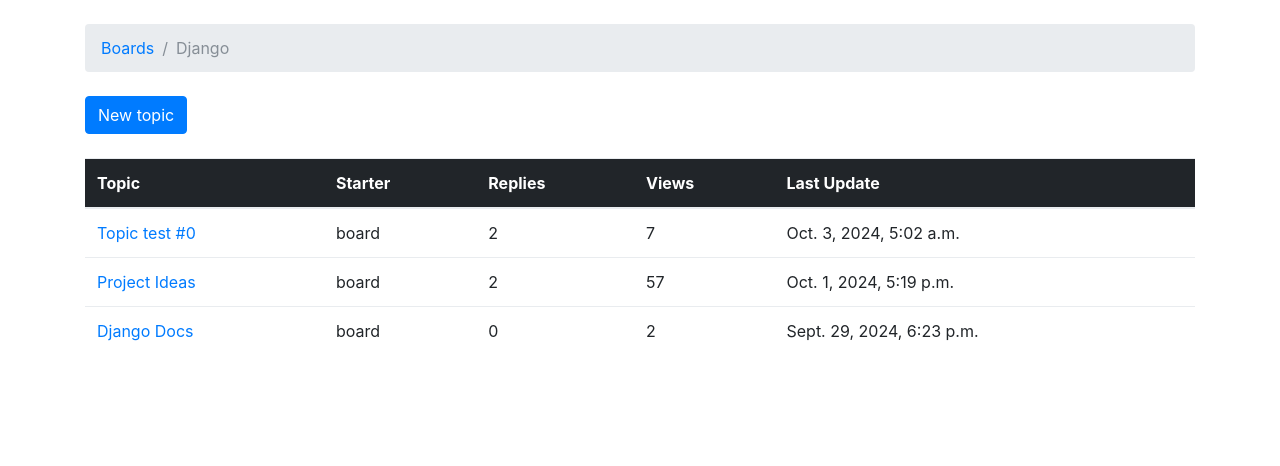
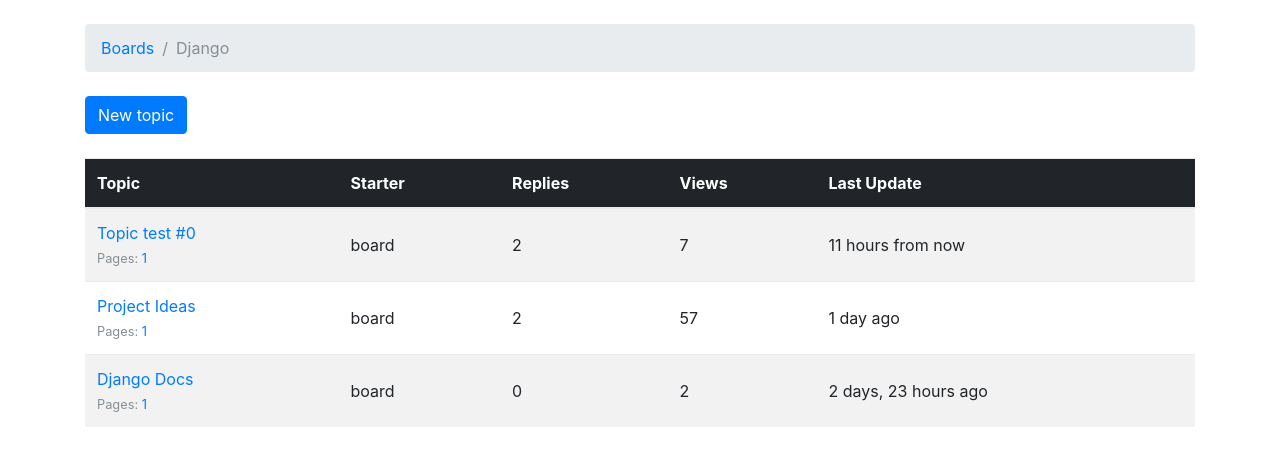
Before and after one commit to Ashish-Pandey62/TopicTalk, a Django app: page /boards/3/ in a window 1280 px wide. Shown: the part 56-522 px from the top of the page. Run offline with Django 4.2, Linux system fonts and the light colour scheme; data comes from the database, SQL or seed files in the repository; both versions use the stored data as it was after the commit; some libraries are stand-ins or nearby versions.

Commit message:
p6.2 almost all set

```diff
--- a/forum_prj/accounts/urls.py
+++ b/forum_prj/accounts/urls.py
@@ -32,4 +32,6 @@
     ),
     path('password/', auth_views.PasswordChangeView.as_view(template_name='accounts/password_change.html'), name='password_change'),
     path('password/done/', auth_views.PasswordChangeDoneView.as_view(template_name='accounts/password_change_done.html'), name='password_change_done'),
+    path('profile/', accounts_views.UserUpdateView.as_view(), name='my_account'),
+
 ]
--- a/forum_prj/boards/models.py
+++ b/forum_prj/boards/models.py
@@ -1,7 +1,9 @@
 from django.db import models
 from django.contrib.auth.models import User
 from django.utils.text import Truncator
-
+from django.utils.html import mark_safe
+from markdown import markdown
+import math
 
 class Board(models.Model):
     name = models.CharField(max_length=30, unique=True)
@@ -27,6 +29,22 @@
     def __str__(self):
         return self.subject
 
+    def get_page_count(self):
+        count = self.posts.count()
+        pages = count / 20
+        return math.ceil(pages)
+
+    def has_many_pages(self, count=None):
+        if count is None:
+            count = self.get_page_count()
+        return count > 6
+
+    def get_page_range(self):
+        count = self.get_page_count()
+        if self.has_many_pages(count):
+            return range(1, 5)
+        return range(1, count + 1)
+
 
 class Post(models.Model):
     message = models.TextField(max_length=4000)
@@ -39,3 +57,6 @@
     def __str__(self):
         truncated_message = Truncator(self.message)
         return truncated_message.chars(30)
+
+    def get_message_as_markdown(self):
+        return mark_safe(markdown(self.message, safe_mode='escape'))
--- a/forum_prj/boards/templates/boards/reply_topic.html
+++ b/forum_prj/boards/templates/boards/reply_topic.html
@@ -30,7 +30,7 @@
             <small class="text-muted">{{ post.created_at }}</small>
           </div>
         </div>
-        {{ post.message }}
+        {{ post.get_message_as_markdown }}
       </div>
     </div>
   {% endfor %}
--- a/forum_prj/boards/templates/boards/topic_posts.html
+++ b/forum_prj/boards/templates/boards/topic_posts.html
@@ -46,7 +46,7 @@
             </div>
           </div>
         </div>
-        {{ post.message }}
+        {{ post.get_message_as_markdown }}
       </div>
     </div>
   </div>
--- a/forum_prj/boards/templates/boards/topics.html
+++ b/forum_prj/boards/templates/boards/topics.html
@@ -1,20 +1,14 @@
 {% extends 'boards/base.html' %}
+ {% load humanize %} {% block title %} {{
+board.name }} - {{ block.super }} {% endblock %} {% block breadcrumb %}
+<li class="breadcrumb-item"><a href="{% url 'home' %}">Boards</a></li>
+<li class="breadcrumb-item active">{{ board.name }}</li>
+{% endblock %} {% block content %}
+<div class="mb-4">
+  <a href="{% url 'new_topic' board.pk %}" class="btn btn-primary">New topic</a>
+</div>
 
-{% block title %}
-  {{ board.name }} - {{ block.super }}
-{% endblock %}
-
-{% block breadcrumb %}
-  <li class="breadcrumb-item"><a href="{% url 'home' %}">Boards</a></li>
-  <li class="breadcrumb-item active">{{ board.name }}</li>
-{% endblock %}
-
-{% block content %}
-  <div class="mb-4">
-    <a href="{% url 'new_topic' board.pk %}" class="btn btn-primary">New topic</a>
-  </div>
-
-  <table class="table mb-4">
+ <table class="table table-striped mb-4">
     <thead class="thead-inverse">
       <tr>
         <th>Topic</th>
@@ -26,17 +20,30 @@
     </thead>
     <tbody>
       {% for topic in topics %}
+        {% url 'topic_posts' board.pk topic.pk as topic_url %}
         <tr>
-          <td><a href="{% url 'topic_posts' board.pk topic.pk %}">{{ topic.subject }}</a></td>
-          <td>{{ topic.starter.username }}</td>
-          <td>{{ topic.replies }}</td>
-          <td>{{ topic.views }}</td>
-          <td>{{ topic.last_updated }}</td>
+          <td>
+            <p class="mb-0">
+              <a href="{{ topic_url }}">{{ topic.subject }}</a>
+            </p>
+            <small class="text-muted">
+              Pages:
+              {% for i in topic.get_page_range %}
+                <a href="{{ topic_url }}?page={{ i }}">{{ i }}</a>
+              {% endfor %}
+              {% if topic.has_many_pages %}
+              ... <a href="{{ topic_url }}?page={{ topic.get_page_count }}">Last Page</a>
+              {% endif %}
+            </small>
+          </td>
+          <td class="align-middle">{{ topic.starter.username }}</td>
+          <td class="align-middle">{{ topic.replies }}</td>
+          <td class="align-middle">{{ topic.views }}</td>
+          <td class="align-middle">{{ topic.last_updated|naturaltime }}</td>
         </tr>
       {% endfor %}
     </tbody>
   </table>
 
-  {% include 'includes/pagination.html' %}
 
-{% endblock %}
+{% include 'includes/pagination.html' %} {% endblock %}
--- a/forum_prj/boards/templates/includes/pagination.html
+++ b/forum_prj/boards/templates/includes/pagination.html
@@ -1,6 +1,16 @@
 {% if is_paginated %}
   <nav aria-label="Topics pagination" class="mb-4">
     <ul class="pagination">
+      {% if page_obj.number > 1 %}
+        <li class="page-item">
+          <a class="page-link" href="?page=1">First</a>
+        </li>
+      {% else %}
+        <li class="page-item disabled">
+          <span class="page-link">First</span>
+        </li>
+      {% endif %}
+
       {% if page_obj.has_previous %}
         <li class="page-item">
           <a class="page-link" href="?page={{ page_obj.previous_page_number }}">Previous</a>
@@ -19,7 +29,7 @@
               <span class="sr-only">(current)</span>
             </span>
           </li>
-        {% else %}
+        {% elif page_num > page_obj.number|add:'-3' and page_num < page_obj.number|add:'3' %}
           <li class="page-item">
             <a class="page-link" href="?page={{ page_num }}">{{ page_num }}</a>
           </li>
@@ -35,6 +45,16 @@
           <span class="page-link">Next</span>
         </li>
       {% endif %}
+
+      {% if page_obj.number != paginator.num_pages %}
+        <li class="page-item">
+          <a class="page-link" href="?page={{ paginator.num_pages }}">Last</a>
+        </li>
+      {% else %}
+        <li class="page-item disabled">
+          <span class="page-link">Last</span>
+        </li>
+      {% endif %}
     </ul>
   </nav>
 {% endif %}
--- a/forum_prj/boards/urls.py
+++ b/forum_prj/boards/urls.py
@@ -10,4 +10,5 @@
     path('boards/<int:pk>/topics/<int:topic_pk>/posts/<int:post_pk>/edit/',
          views.PostUpdateView.as_view(), name='edit_post'),
 
+
 ]
--- a/forum_prj/boards/views.py
+++ b/forum_prj/boards/views.py
@@ -1,25 +1,23 @@
-from django.shortcuts import render, get_object_or_404,redirect
-from .models import Board,Topic,Post
-from django.http import Http404
+from django.shortcuts import render, get_object_or_404, redirect
+from .models import Board, Topic, Post
 from django.contrib.auth.models import User
-from .forms import NewTopicForm,PostForm
+from .forms import NewTopicForm, PostForm
 from django.contrib.auth.decorators import login_required
 from django.db.models import Count
-from django.views.generic import UpdateView
 from django.utils import timezone
 from django.utils.decorators import method_decorator
-from django.views.generic import ListView
+from django.views.generic import ListView, UpdateView
+from django.urls import reverse_lazy
 
 
-
-
-
-
+# View for listing all boards
 class BoardListView(ListView):
     model = Board
     context_object_name = 'boards'
     template_name = 'boards/home.html'
 
+
+# View for listing all topics in a board, with pagination
 class TopicListView(ListView):
     model = Topic
     context_object_name = 'topics'
@@ -36,6 +34,7 @@
         return queryset
 
 
+# View for creating a new topic in a board
 @login_required
 def new_topic(request, pk):
     board = get_object_or_404(Board, pk=pk)
@@ -46,26 +45,34 @@
             topic.board = board
             topic.starter = request.user
             topic.save()
+
+            # Automatically create the first post for the topic
             Post.objects.create(
                 message=form.cleaned_data.get('message'),
                 topic=topic,
                 created_by=request.user
             )
-            return redirect('topic_posts', pk=pk, topic_pk=topic.pk)
+
+            return redirect('topic_posts', pk=pk, topic_pk=topic.pk)  # Ensure this URL name exists in your urls.py
     else:
         form = NewTopicForm()
     return render(request, 'boards/new_topic.html', {'board': board, 'form': form})
 
 
+# View for listing posts within a topic, with pagination
 class PostListView(ListView):
     model = Post
     context_object_name = 'posts'
     template_name = 'boards/topic_posts.html'
-    paginate_by = 2
+    paginate_by = 20
 
     def get_context_data(self, **kwargs):
-        self.topic.views += 1
-        self.topic.save()
+        session_key = 'viewed_topic_{}'.format(self.topic.pk)
+        if not self.request.session.get(session_key, False):
+            self.topic.views += 1
+            self.topic.save()
+            self.request.session[session_key] = True
+
         kwargs['topic'] = self.topic
         return super().get_context_data(**kwargs)
 
@@ -75,6 +82,7 @@
         return queryset
 
 
+# View for replying to a topic
 @login_required
 def reply_topic(request, pk, topic_pk):
     topic = get_object_or_404(Topic, board__pk=pk, pk=topic_pk)
@@ -85,17 +93,22 @@
             post.topic = topic
             post.created_by = request.user
             post.save()
+
+            topic.last_updated = timezone.now()
+            topic.save()
+
             return redirect('topic_posts', pk=pk, topic_pk=topic_pk)
     else:
         form = PostForm()
     return render(request, 'boards/reply_topic.html', {'topic': topic, 'form': form})
 
 
+# View for updating/editing a post
 @method_decorator(login_required, name='dispatch')
 class PostUpdateView(UpdateView):
     model = Post
-    fields = ('message', )
-    template_name = 'edit_post.html'
+    fields = ('message',)
+    template_name = 'boards/edit_post.html'
     pk_url_kwarg = 'post_pk'
     context_object_name = 'post'
 
--- a/forum_prj/forum_prj/settings.py
+++ b/forum_prj/forum_prj/settings.py
@@ -27,8 +27,10 @@
     "django.contrib.sessions",
     "django.contrib.messages",
     "django.contrib.staticfiles",
+    "django.contrib.humanize",
     "widget_tweaks",
     "accounts",
+
 
 
 ]
```
Also changed, not shown: forum_prj/accounts/templates/accounts/my_account.html (added, +19 -0 lines), forum_prj/accounts/views.py (+17 -0 lines), forum_prj/boards/templates/boards/home.html (+13 -5 lines), forum_prj/db.sqlite3.
